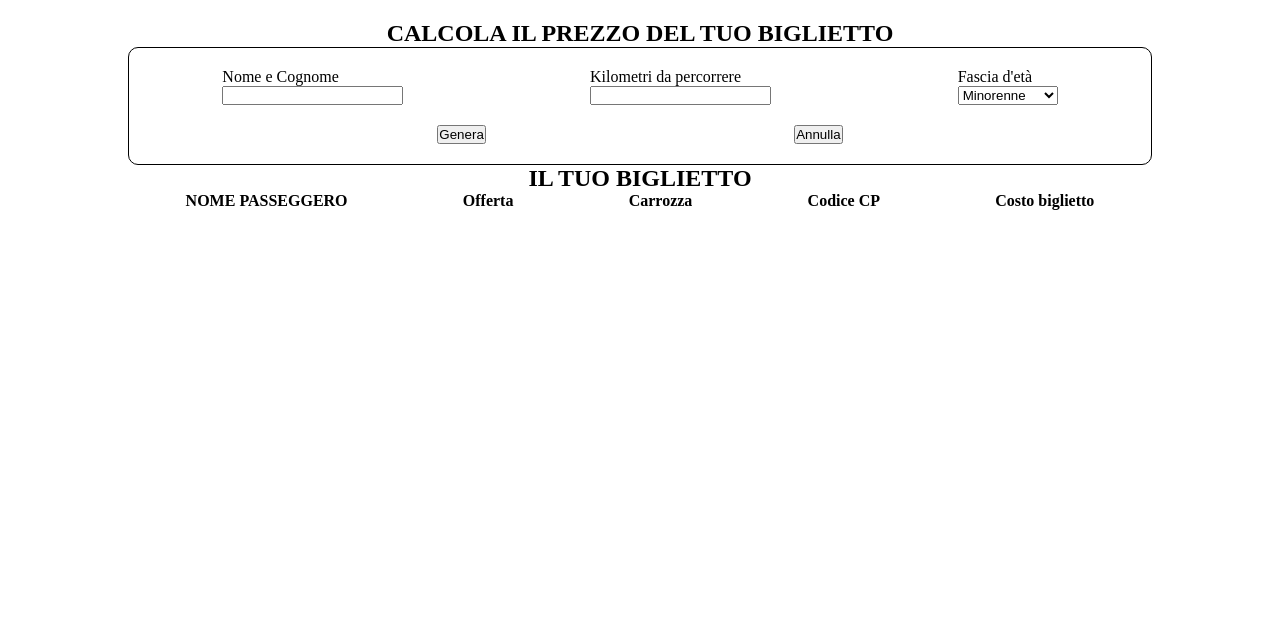
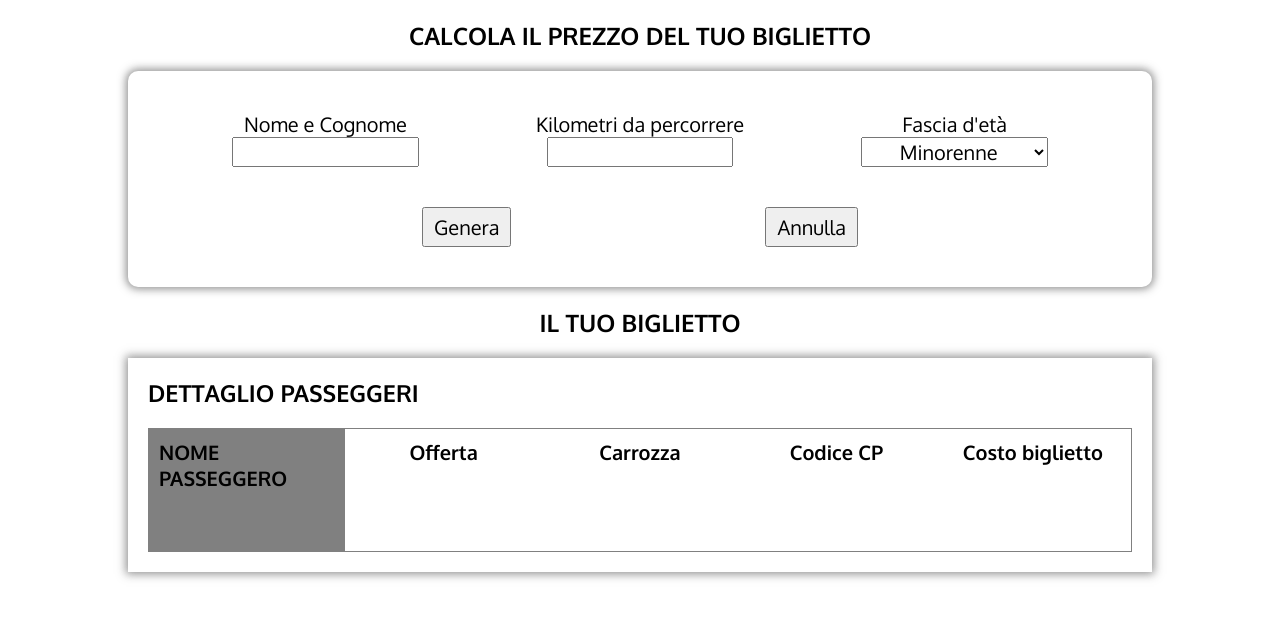
Before and after one commit to williamtruppi/js-biglietto-treno-form, a plain HTML site: page index.html in a window 1280 px wide. Drawn offline with Linux system fonts and the light colour scheme.

Commit message:
esercizio sistemato dal punto di vista estetico
aggiunta la modalità reset al pulsante annulla

```diff
--- a/assets/css/style.css
+++ b/assets/css/style.css
@@ -2,6 +2,7 @@
   margin: 0;
   padding: 0;
   box-sizing: border-box;
+  font-family: 'Oxygen', sans-serif;
 }
 
 /* classi utility */
@@ -17,36 +18,76 @@
 
 /* ticket data */
 
-h1{
+h1, h2{
   text-align: center;
+  margin: 20px 0;
 }
 
 #form_ticket{
-  border: 1px solid black;
+  padding: 20px 40px;
   border-radius: 10px;
+  box-shadow: 0px 0px 9px 2px rgba(50, 50, 50, 0.54);
+  font-size: 20px;
 }
+
+/* form top */
 
 .form_top{
   margin-top: 20px;
   justify-content: space-around;
 }
 
+.form_top input, .form_top select{
+  font-size: 20px;
+  width: 60%;
+  text-align: center;
+}
+
 .user_name, .kilometers, .age{
   flex-direction: column;
+  align-items: center;
+  flex-basis: 33%;
 }
+
+/* form bottom */
 
 .form_bottom{
   margin: 20px 0;
   justify-content: space-evenly;
 }
 
+.form_bottom button{
+  margin-top: 20px;
+  font-size: 20px;
+  padding: 5px 10px;
+}
+
 /* travel ticket */
 
+#travel_ticket{
+  padding: 20px;
+  box-shadow: 0px 0px 9px 2px rgba(50, 50, 50, 0.54);
+  font-size: 20px;
+}
+
 .ticket_table{
-  justify-content: space-around;
+  margin-top: 20px;
+  justify-content: space-between;
+  border: 1px solid #808080;
 }
 
 .ticket_box{
   flex-direction: column;
   align-items: center;
+  justify-content: space-between;
+  padding: 10px;
+  flex-basis: 25%;
 }
+
+.ticket_box:nth-child(1){
+  background-color: #808080;
+}
+
+span{
+  margin-top: 50px;
+}
--- a/assets/js/main.js
+++ b/assets/js/main.js
@@ -49,9 +49,18 @@ btnGenera.addEventListener("click", function (){
   ticketDiscount.innerHTML = userAge;
   ticketWagon.innerHTML = wagonNumber;
   ticketCpCode.innerHTML = cpCode;
-  ticketPrice.innerHTML = finalPrice + " €";
+  ticketPrice.innerHTML = finalPrice.toFixed(2) + " €";
 
   // la struttura del biglietto viene resa nuovamente visibile
   document.getElementById("travel_ticket").style.display = "block";
 
 });
+
+btnAnnulla.addEventListener("click", function (){
+
+  // la struttura del biglietto viene resa nuovamente NON VISIBILE
+  document.getElementById("travel_ticket").style.display = "none";
+  document.getElementById("username").value = "";
+  document.getElementById("distance").value = "";
+  document.getElementById("user_age").value = "";
+});
--- a/index.html
+++ b/index.html
@@ -3,6 +3,8 @@
 <head>
   <meta charset="UTF-8">
   <link rel="stylesheet" href="assets/css/style.css">
+  <link rel="preconnect" href="https://fonts.gstatic.com">
+  <link href="https://fonts.googleapis.com/css2?family=Oxygen:wght@300;400;700&display=swap" rel="stylesheet">
   <meta name="viewport" content="width=device-width, initial-scale=1.0">
   <title>Document</title>
 </head>
@@ -28,7 +30,7 @@
           <!-- User Kilometers -->
           <div class="kilometers d-flex">
             <label for="">Kilometri da percorrere</label>
-            <input type="number" name="km" id="distance">
+            <input type="number" name="km" id="distance" min="1">
           </div>
 
           <!-- User Age -->
@@ -54,9 +56,12 @@
     </section>
     <!-- chiusura section USERDATA -->
 
+    <h2>IL TUO BIGLIETTO</h2>
     <!-- apertura section TRAVEL_TICKET -->
     <section id="travel_ticket">
-      <h1>IL TUO BIGLIETTO</h1>
+      <h3>DETTAGLIO PASSEGGERI</h3>
+
+      <!-- apertura TICKET TABLE -->
       <div class="ticket_table d-flex">
         <div class="ticket_box d-flex">
           <h4>NOME PASSEGGERO</h4>
@@ -78,10 +83,9 @@
           <h4>Costo biglietto</h4>
           <span id="ticket_price"></span>
         </div>
+      </div>
+      <!-- chiusura TICKET TABLE -->
 
-
-
-      </div>
     </section>
     <!-- chiusura section TRAVEL_TICKET -->
 
```
